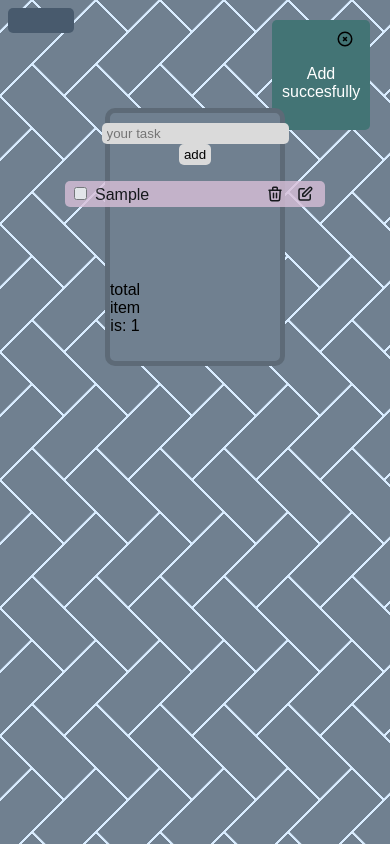
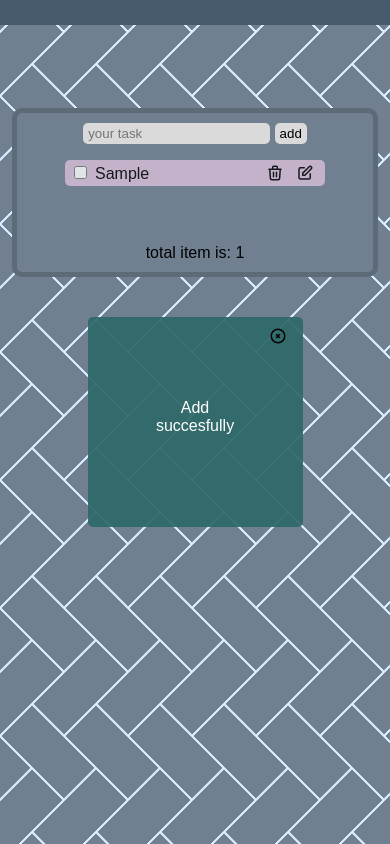
Before and after one commit to mmbardal/todo_list, a plain HTML site: page index.html in a window 390 px wide. Both pictures are taken after typing "Sample" into the empty fields and a click on the input "add". Drawn offline with Linux system fonts and the light colour scheme; no server answers.

Commit message:
finalize

```diff
--- a/index.html
+++ b/index.html
@@ -1,24 +1,25 @@
 <!DOCTYPE html>
 <html lang="en">
     <head>
+        <meta name="viewport" content="width=device-width, initial-scale=1.0">
         <meta charset="UTF-8">
         <title>todo jquery</title>
 
         <link rel="stylesheet" href="style.css">
     </head>
     <body>
-        <div id="weather">
+        <div id="weather" class="position-weather">
             <p id="description"></p>
             <p id="temp"></p>
         </div>
-        <div id="error" >
+        <div id="error" class="position-error" >
             <button id="close-alert"><svg xmlns="http://www.w3.org/2000/svg" class="colse"  fill="none" viewBox="0 0 24 24" stroke="currentColor" stroke-width="2">
                 <path stroke-linecap="round" stroke-linejoin="round" d="M10 14l2-2m0 0l2-2m-2 2l-2-2m2 2l2 2m7-2a9 9 0 11-18 0 9 9 0 0118 0z" />
               </svg></button>
             <p id="detail"> </p>
 
         </div>
-        <div class="container">
+        <div class="container position-container">
 
             <div><input type="text" placeholder="your task" id="info" onkeypress="return event.keyCode != 13;" >
                 <input type="submit"  value="add" id="sub"></div>
--- a/style.css
+++ b/style.css
@@ -8,14 +8,29 @@ background-size: 64px 128px;
 font-family: Arial, Helvetica, sans-serif;
 }
 
+
+
+
+
 /* weather api style */
+
+.position-weather{
+    position: fixed;
+    left: 10px;
+    top: 10px;
+    /* right: 10px; */
+    width: 20%;
+    z-index: 10;
+    border-radius: 5px;
+}
+
 #weather{
-    position: fixed;
+
     background-color: #485a6d;
-    width: 17%;
+
 
     color: rgb(229, 248, 255);
-    border-radius: 5px;
+
 
 
     box-sizing: border-box ;
@@ -27,21 +42,22 @@ font-family: Arial, Helvetica, sans-serif;
 }
 
 /* alertbox */
+
+.position-error{
+    width: 20%;
+
+    position: fixed;
+    right: 20px;
+    top: 20px;
+    height: 100px;
+    background-color: rgb(67, 116, 117);
+}
+
 #error{
-background-color: rgb(67, 116, 117);
 padding: 5px 10px;
 border-radius: 5px;
 color: white;
-width: 20%;
-
-position: fixed;
-right: 20px;
-top: 20px;
 text-align: center;
-
-height: 100px;
-
-
 }
 
 #close-alert{
@@ -62,9 +78,10 @@ height: 100px;
 
 }
 #detail{
-
-    margin-top: 40px;
-
+    position: absolute;
+    top: 40%;
+    left: 50%;
+    transform: translate(-50%, -50%);
 }
 
 
@@ -73,13 +90,19 @@ height: 100px;
 
 
 /* main box */
-.container{
+
+.position-container{
     position: relative;
-    padding: 10px;
+
     top: 100px;
     width: 40%;
     margin: auto;
+}
 
+
+.container{
+
+    padding: 10px;
     text-align: center;
     display: flex;
     flex-direction: column;
@@ -153,9 +176,8 @@ span{
 
 /* counter style */
 #total{
+margin-left: -70%;
 
-    margin-right:140px ;
-    font-size: 10;
 }
 
 
@@ -182,19 +204,56 @@ span{
 cursor: pointer;
 border-radius:5px ;
 background-color: rgb(166, 208, 208);
-
 }
 
 
+
+/*done tasks*/
 .decorator{
     text-decoration: line-through;
     pointer-events: none;
     filter: grayscale(1) blur(1px);
+}
 
-}
+/*edit time*/
 .disabler{
-
     pointer-events: none;
     filter: grayscale(0.5) blur(1px);
     transition: 300ms;
 }
+
+
+
+@media only screen and (max-width: 768px) {
+    /* For mobile: */
+    .position-weather{
+        text-align: center;
+        top: 0;
+        left: 0;
+        border-radius: 0;
+        width: 100%;
+        margin: auto;
+    }
+    .position-container{
+        width: 90%;
+        text-align: center;
+    }
+    .position-error{
+        top: 0;
+        right: 0;
+        z-index: 10;
+        left: 0;
+        bottom: 0;
+        width: 50%;
+        height: 200px;
+        margin: auto;
+        background-color: rgba(47, 105, 105, 0.938);
+    }
+    #total{
+
+        width: 100px;
+        margin: auto;
+        font-size: 10;
+    }
+
+  }
```
